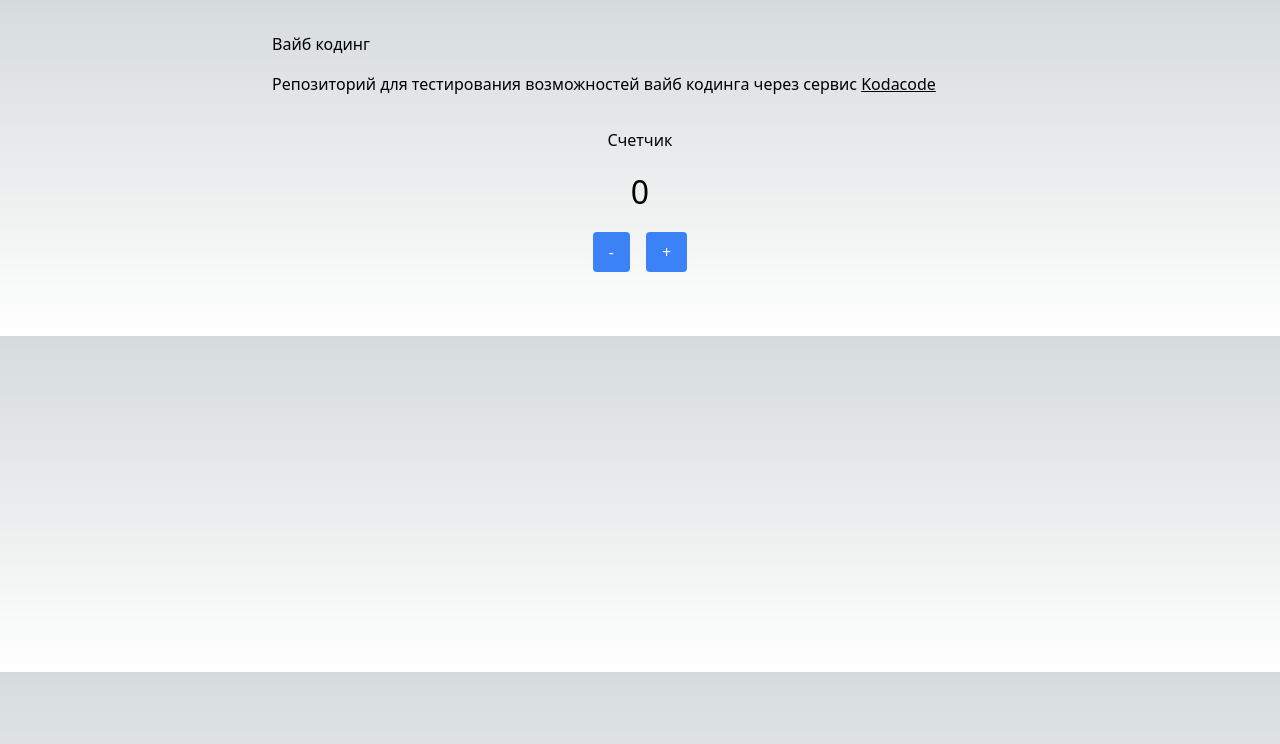
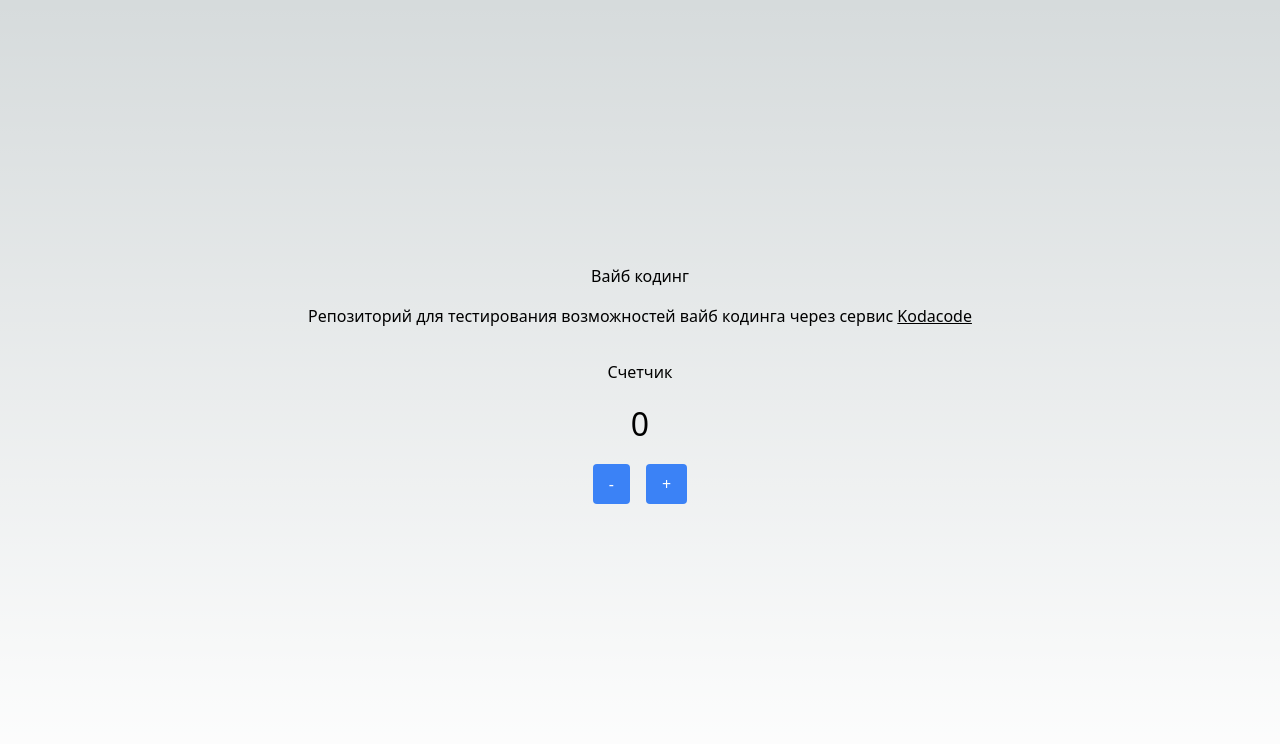
Before and after one commit to tomasevich/vibe-coding, a Next.js app: page / in a window 1280 px wide. Shown: the top 744 px of the page. Built offline with nearby package versions, Linux system fonts and the light colour scheme.

Commit message:
style: center content horizontally and vertically using flexbox

```diff
--- a/app/globals.scss
+++ b/app/globals.scss
@@ -21,6 +21,11 @@ $heading-margin: 1rem;
 
 html,
 body {
+  display: flex;
+  flex-direction: column;
+  justify-content: center;
+  align-items: center;
+  min-height: 100vh;
   max-width: 100vw;
   overflow-x: hidden;
   font-family:
@@ -42,8 +47,8 @@ body {
 // Стили для основных элементов
 main {
   max-width: $max-content-width;
-  margin: 0 auto;
   padding: $section-padding;
+  text-align: center;
 }
 
 h1 {
```
Also changed, not shown: 1 other file (tests, documents, lock files or other folders).
